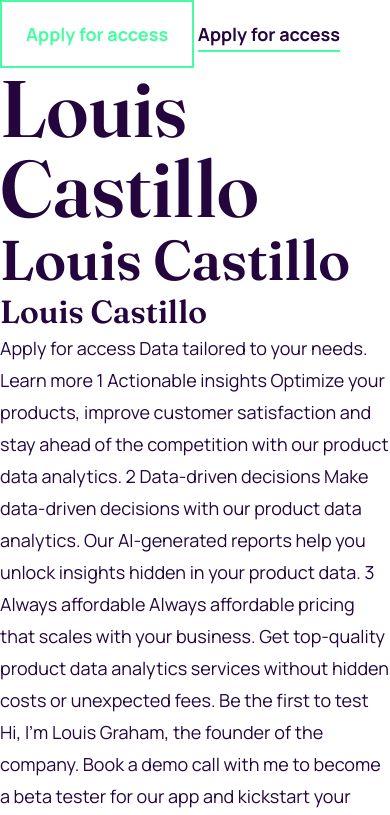
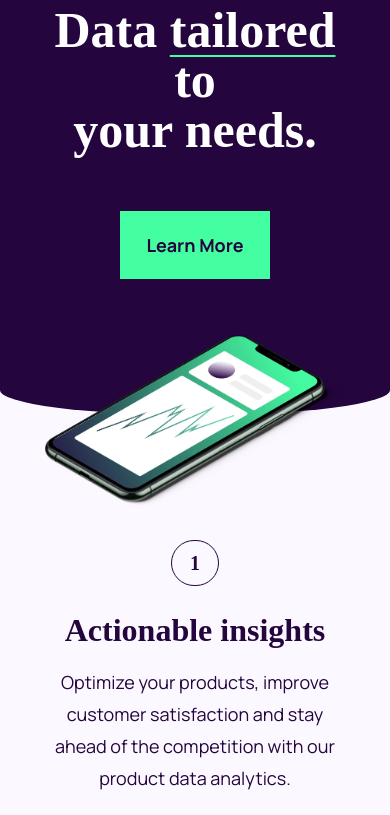
Before and after one commit to castillosdev/WorkIt-Landing-Page, a website: page src/index.html in a window 390 px wide. Shown: the top 815 px of the page. Drawn offline with nearby package versions, Linux system fonts and the light colour scheme; files whose address does not match are found by name.

Commit message:
Added styles to view the page on mobile devices

```diff
--- a/src/index.html
+++ b/src/index.html
@@ -10,29 +10,62 @@
 
     <title>Frontend Mentor | Workit landing page</title>
 </head>
-<body class="font-manrope bg-white">
 
+<body class="font-manrope antialiased">
+    <!-- Purple Section -->
+    <div class="curved-bottom bg-dark-purple flex flex-col items-center justify-start" style="z-index: 1;">
+        <div class="z-40 relative flex flex-col justify-center items-center gap-6 mb-10">
+            <h1 class="text-white font text-center mb-8">Data <span class="underline decoration-eucalyptus decoration-2 underline-offset-8">tailored</span> to <br> your needs.</h1>
+            <div>
+                <button class="bg-eucalyptus text-dark-purple py-4 px-6 hover:bg-opacity-0 hover:text-eucalyptus border-eucalyptus border-2 border-solid transition-all font-bold"> Learn More</button>
+            </div>
+            <img src="/assets/images/image-hero.webp" alt="Iphone" class="z-50 w-1/6 -mb-[32rem] min-w-[300px] mt-8">
+        </div>
+    </div>
+
+    <!-- Ghost White Section -->
+    <div class="perks-curved-bottom flex items-center justify-center" style="z-index: 0;">
+        <div class="z-40 relative flex flex-col justify-center items-center gap-6 mt-40 mb-10">
+            <div class="text-center flex flex-col items-center">
+                <p class="mb-6 font-fraunces font-bold text-xl rounded-full border border-solid border-dark-purple flex items-center justify-center w-12 h-[46px]">1</p>
+                <h4 class="mb-4">
+                    Actionable insights
+                </h4>
+                Optimize your products, improve customer satisfaction and stay ahead of the competition
+                with our product data analytics.
+            </div>
+            <div class="text-center flex flex-col items-center">
+                <p class="mb-6 font-fraunces font-bold text-xl rounded-full border border-solid border-dark-purple flex items-center justify-center w-12 h-[46px]">2</p>
+                <h4 class="mb-4">
+                    Data-driven decisions
+                </h4>
+                Make data-driven decisions with our product data analytics. Our AI-generated reports help
+                you unlock insights hidden in your product data.
+            </div>
+            <div class="text-center flex flex-col items-center">
+                <p class="mb-6 font-fraunces font-bold text-xl rounded-full border border-solid border-dark-purple flex items-center justify-center w-12 h-[46px]">3</p>
+                <h4 class="mb-4">
+                    Always affordable
+                </h4>
+                Always affordable pricing that scales with your business. Get top-quality product data
+                analytics services without hidden costs or unexpected fees.
+            </div>
+        </div>
+    </div>
+
+    <!-- Bottom Section -->
+    <!--
+    <div>
         <button class="bg-eucalyptus text-dark-purple py-4 px-6 hover:bg-opacity-0 hover:text-eucalyptus border-eucalyptus border-2 border-solid transition-all font-bold"> Apply for access</button>
+    </div>
+    <div>
         <button class="text-white hover:text-eucalyptus border-b-2 border-eucalyptus transition-colors font-bold">Apply for access</button>
+    </div>
+    -->
 
     <h1>Louis Castillo</h1>
     <h2>Louis Castillo</h2>
     <h4>Louis Castillo</h4>
-
-
-
-  Apply for access
-
-  Data tailored to your needs.
-
-  Learn more
-
-  1
-
-  Actionable insights
-
-  Optimize your products, improve customer satisfaction and stay ahead of the competition
-  with our product data analytics.
 
     2
 
--- a/styles/tailwind.css
+++ b/styles/tailwind.css
@@ -3,20 +3,46 @@
 @tailwind utilities;
 
 @font-face {
-    font-family: Fraunces;
-    src: url("assets/fonts/fraunces/Fraunces-VariableFont_SOFT,WONK,opsz,wght.ttf") format("truetype");
+    font-family: Manrope;
+    src: url("assets/fonts/manrope/Manrope-VariableFont_wght.ttf") format("truetype-variations");
+}
+.curved-bottom {
+    position: relative;
+    min-height: 380px;
+    @apply bg-dark-purple;
 }
 
-@font-face {
-    font-family: Manrope;
-    src: url("assets/fonts/manrope/Manrope-VariableFont_wght.ttf") format("truetype");
+.perks-curved-bottom {
+    position: relative;
+    min-height: 380px;
+    @apply bg-ghost-white;
 }
 
+.curved-bottom::after {
+    content: "";
+    display: block;
+    border-radius: 0 0 100% 100%;
+    position: absolute;
+    bottom: -35px;
+    width: 100%;
+    height: 50px;
+    @apply bg-dark-purple;
+}
+.perks-curved-bottom::after {
+    content: "";
+    display: block;
+    border-radius: 0 0 100% 100%;
+    position: absolute;
+    bottom: -35px;
+    width: 100%;
+    height: 50px;
+    @apply bg-ghost-white;
+}
 h1,h2,h3,h4,h5,h6 {
     @apply font-fraunces font-semibold
 }
 h1 {
-    @apply text-[80px] leading-[80px] text-dark-purple;
+    @apply text-[50px] leading-[50px] sm:text-[80px] sm:leading-[80px];
 }
 
 h2,h3 {
@@ -30,3 +56,7 @@ h4,h5,h6 {
 body {
     @apply font-manrope font-normal text-lg leading-8 text-dark-purple;
 }
+
+div{
+    @apply px-4;
+}
--- a/tailwind.config.js
+++ b/tailwind.config.js
@@ -7,6 +7,8 @@ module.exports = {
             'eucalyptus': '#44FFA1',
             'davys-grey': '#584D62',
             'ghost-white': '#FCF8FF',
+            'light-grey': '#E5E5E5',
+            'white': '#FFFFFF'
         },
       extend: {
         fontFamily: {
```
Also changed, not shown: assets/images/hero-bg-1.svg (added), assets/images/hero-bg-2.svg (added), styles/output.css. Lines whose indentation alone changed are shown as unchanged.
